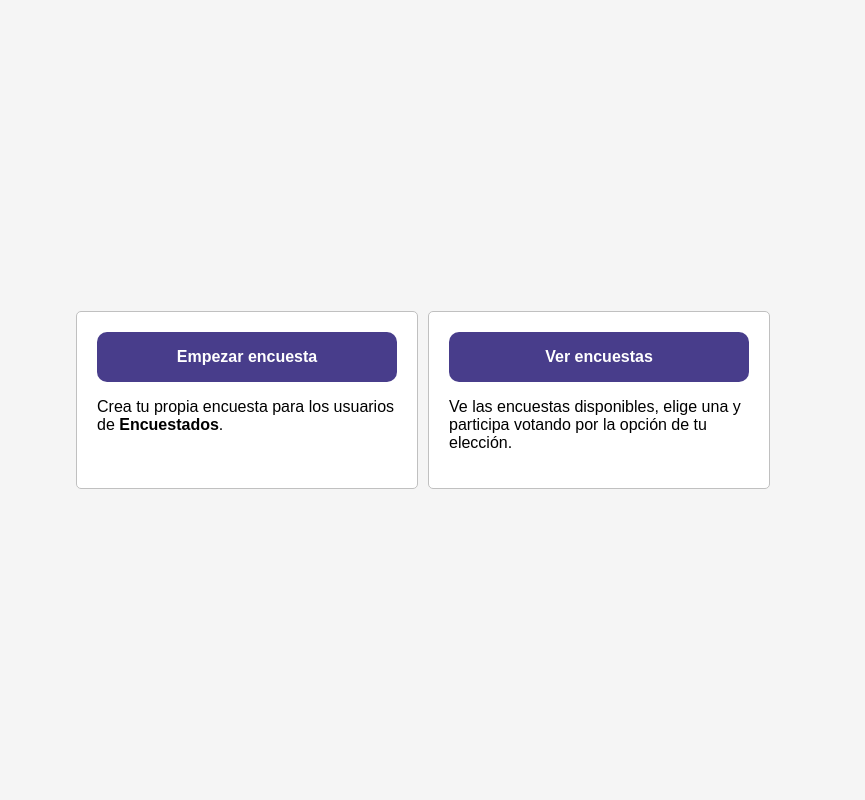
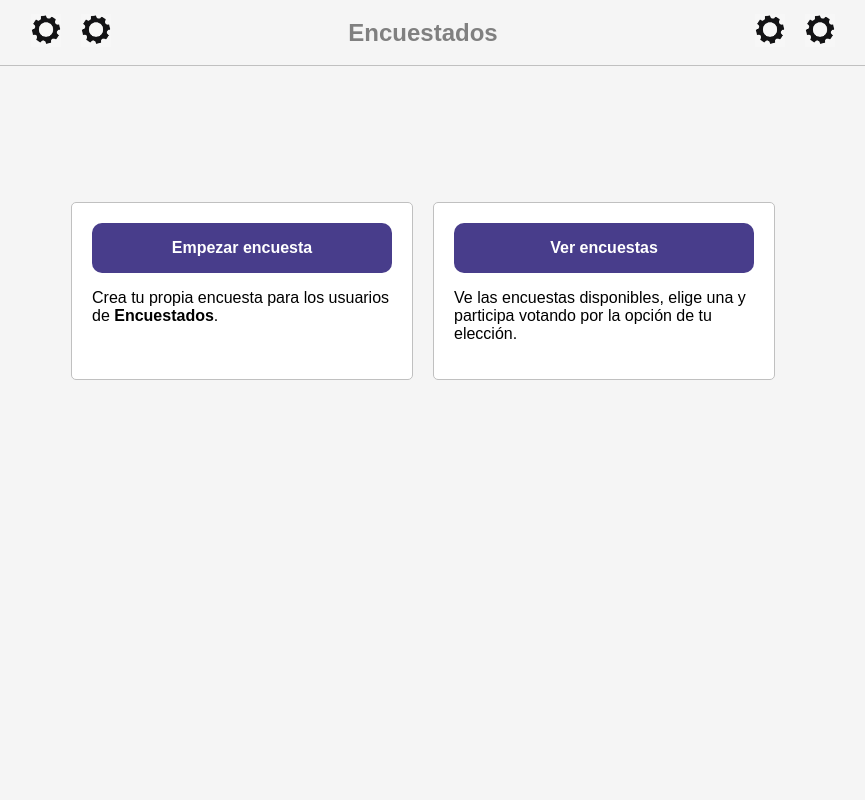
Before and after one commit to magahu/my-polls-site, a Django app: page /polls/home/ in a window 1280 px wide. Shown: the whole page, without its empty margins (217-1082 px from the left). Run offline with Django 3.2, Linux system fonts and the light colour scheme.

Commit message:
statics and temporal nav.html added

```diff
--- a/DJANGO/my_first_django_site/mysite/settings.py
+++ b/DJANGO/my_first_django_site/mysite/settings.py
@@ -58,7 +58,9 @@ ROOT_URLCONF = 'mysite.urls'
 TEMPLATES = [
     {
         'BACKEND': 'django.template.backends.django.DjangoTemplates',
-        'DIRS': [],
+        'DIRS': [
+            os.path.join(BASE_DIR, 'templates')
+        ],
         'APP_DIRS': True,
         'OPTIONS': {
             'context_processors': [
--- a/DJANGO/my_first_django_site/static/css/polls/home.css
+++ b/DJANGO/my_first_django_site/static/css/polls/home.css
@@ -1,4 +1,4 @@
-html, body{
+/*body{
     height: 100%;
     display: flex;
     align-items: center;
@@ -7,10 +7,22 @@ html, body{
     flex-direction: column;
     width: 100%;
     margin: 0;
+}*/
+
+body{
+    display: flex;
+    justify-content: center;
+    align-content: center;
+    background-color: whitesmoke;
 }
 
 .options{
     display: flex;
+    padding-top: 15%;
+    height: 100%;
+    width: 100%;
+    align-content: center;
+    justify-content: center;
 }
 
 .option{
@@ -21,7 +33,7 @@ html, body{
     flex-direction: column;
     padding: 20px;
     width: 300px;
-    margin: 5px;
+    margin: 10px;
 }
 
 .option-text{
@@ -35,5 +47,4 @@ html, body{
 
 .info{
     font-family: Arial, Helvetica, sans-serif;
-
 }
--- /dev/null
+++ b/DJANGO/my_first_django_site/static/css/polls/nav.css
@@ -0,0 +1,30 @@
+
+.main-nav{
+    display: flex;
+    align-items: center;
+    justify-content: space-evenly;
+    margin: 0em;
+    background-color: whitesmoke;
+    width: 100%;
+    position: fixed;
+    z-index: 100;
+    border-bottom: 1px solid silver;
+    height: 65px;
+}
+
+body{
+    background-color: whitesmoke;
+    margin: 0;
+    padding: 0;
+}
+
+.title{
+    margin: 10px;
+    text-align: center;
+    color: grey;
+    font-family: sans-serif;
+}
+
+.icon{
+    margin: 0 20px 0 0;
+}
--- a/DJANGO/my_first_django_site/polls/templates/base.html
+++ b/DJANGO/my_first_django_site/templates/polls/base.html
@@ -13,6 +13,8 @@
 </head>
 <body>
 
+    {% include 'polls/nav.html' %}
+
     {% block content %}
     {% endblock %}
 
--- a/DJANGO/my_first_django_site/polls/templates/polls/home.html
+++ b/DJANGO/my_first_django_site/templates/polls/home.html
@@ -1,4 +1,4 @@
-{% extends 'base.html'%}
+{% extends 'polls/base.html' %}
 {% load static %}
 
 {% block title %}
@@ -10,6 +10,7 @@
 {% endblock %}
 
 {% block content %}
+
 <div class="options">
     <div class="option">
         <a class="option-text" href="{% url 'polls:create' %}">
--- /dev/null
+++ b/DJANGO/my_first_django_site/templates/polls/nav.html
@@ -0,0 +1,35 @@
+{% load static %}
+
+<link rel="stylesheet" href="{% static 'css/polls/nav.css' %}">
+
+<nav class="main-nav">
+    <ul style="list-style: none; display: flex;">
+        <li>
+            <a href="">
+                <img src="{% static 'icons/settings.png'%}" width="30px" class="icon">
+            </a>
+        </li>
+        <li>
+            <a href="">
+                <img src="{% static 'icons/settings.png'%}" width="30px" class="icon">
+            </a>
+        </li>
+
+    </ul>
+
+    <h1 class="title">Encuestados</h1>
+
+    <ul style="list-style: none; display: flex;">
+        <li>
+            <a href="">
+                <img src="{% static 'icons/settings.png'%}" width="30px" class="icon">
+            </a>
+        </li>
+        <li>
+            <a href="">
+                <img src="{% static 'icons/settings.png'%}" width="30px" class="icon">
+            </a>
+        </li>
+    </ul>
+
+</nav>
--- a/DJANGO/my_first_django_site/users/templates/base.html
+++ b/DJANGO/my_first_django_site/templates/users/base.html
@@ -17,6 +17,5 @@
         {% block content %}
         {% endblock %}
 
-
 </body>
 </html>
--- a/DJANGO/my_first_django_site/users/templates/users/login.html
+++ b/DJANGO/my_first_django_site/templates/users/login.html
@@ -1,4 +1,4 @@
-{% extends 'base.html' %}
+{% extends 'users/base.html' %}
 {% load static %}
 
 {% block title %}
--- a/DJANGO/my_first_django_site/users/templates/users/signup.html
+++ b/DJANGO/my_first_django_site/templates/users/signup.html
@@ -1,4 +1,4 @@
-{% extends 'base.html' %}
+{% extends 'users/base.html' %}
 {% load static %}
 
 {% block title %}
```
Also changed, not shown: DJANGO/my_first_django_site/static/icons/settings.png (added), DJANGO/my_first_django_site/templates/polls/create.html (added), DJANGO/my_first_django_site/templates/polls/index.html (added).
